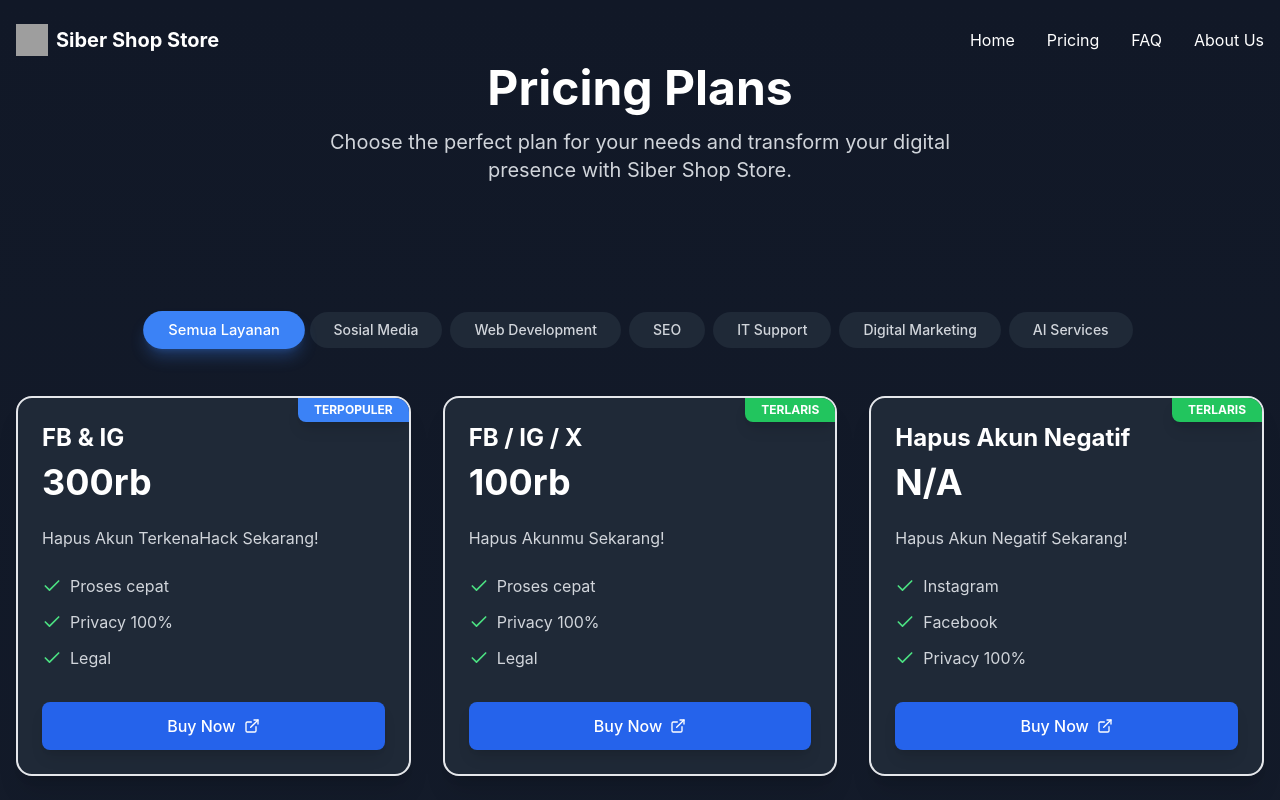
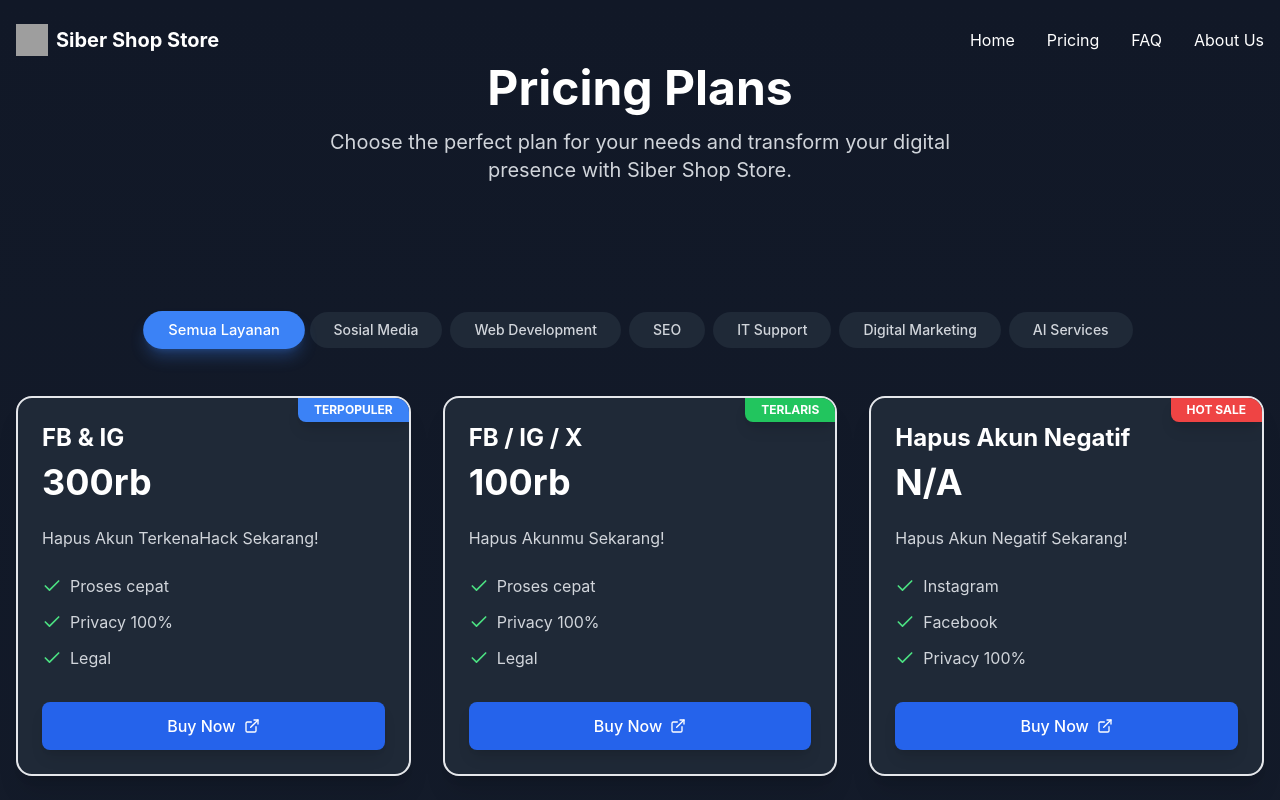
Before and after one commit to sibershopstore/pricing, a React (Vite) app: page / in a window 1280 px wide. Shown: the top 800 px of the page. Built offline with nearby package versions, Linux system fonts and the light colour scheme; grey boxes are pictures that could not be loaded.

Commit message:
Update pricingData.ts

```diff
--- a/src/data/pricingData.ts
+++ b/src/data/pricingData.ts
@@ -27,7 +27,7 @@ export const pricingPlans: PricingPlan[] = [
     description: 'Hapus Akun Negatif Sekarang!',
     features: ['Instagram', 'Facebook', 'Privacy 100%'],
     category: 'social',
-    badge: 'TERLARIS'
+    badge: 'HOT SALE'
   },
   {
     id: 'linkedin',
```
